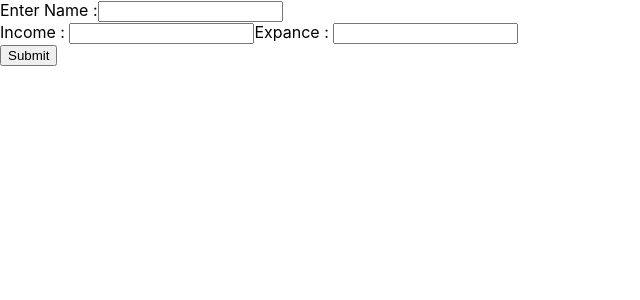
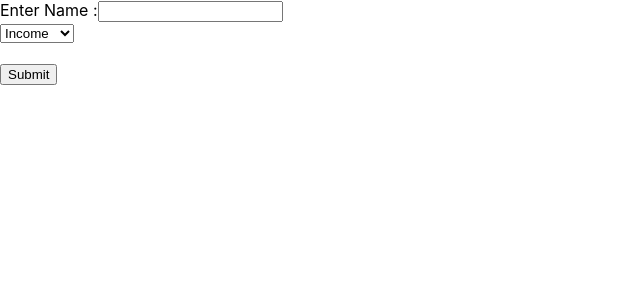
Before and after one commit to mansiakbari/Budget, a React (Create React App) app in the folder cost-app/: page / in a window 1280 px wide. Shown: the top 300 px of the page, without its empty margins (0-640 px from the left). Built offline with nearby package versions, Linux system fonts and the light colour scheme.

Commit message:
Add dropdown

```diff
--- a/cost-app/src/Addcost.js
+++ b/cost-app/src/Addcost.js
@@ -1,14 +1,25 @@
-import React from "react";
+import React, { useState } from "react";
 
 const Addcost = () => {
+  const [selectedOption, setSelectedOption] = useState("Income..");
+
+  function handleSelectChange(event) {
+    setSelectedOption(event.target.value);
+  }
+  function setData() {
+    document.write();
+  }
   return (
     <div>
       Enter Name :<input type="text"></input>
       <br></br>
-      Income : <input type="number"></input>
-      Expance : <input type="number"></input>
+      <select value={selectedOption} onChange={handleSelectChange}>
+        <option value="income">Income</option>
+        <option value="expence">Expense</option>
+      </select>
       <br></br>
-      <button>Submit</button>
+      <br></br>
+      <button onClick={setData}>Submit</button>
     </div>
   );
 };
--- a/cost-app/src/App.css
+++ b/cost-app/src/App.css
@@ -1,38 +1,3 @@
 .App {
   text-align: center;
 }
-
-.App-logo {
-  height: 40vmin;
-  pointer-events: none;
-}
-
-@media (prefers-reduced-motion: no-preference) {
-  .App-logo {
-    animation: App-logo-spin infinite 20s linear;
-  }
-}
-
-.App-header {
-  background-color: #282c34;
-  min-height: 100vh;
-  display: flex;
-  flex-direction: column;
-  align-items: center;
-  justify-content: center;
-  font-size: calc(10px + 2vmin);
-  color: white;
-}
-
-.App-link {
-  color: #61dafb;
-}
-
-@keyframes App-logo-spin {
-  from {
-    transform: rotate(0deg);
-  }
-  to {
-    transform: rotate(360deg);
-  }
-}
--- a/cost-app/src/App.js
+++ b/cost-app/src/App.js
@@ -1,12 +1,10 @@
 import Addcost from "./Addcost";
 import "./App.css";
 
-function App() {
-  return (
-    <div>
-      <Addcost />
-    </div>
-  );
-}
+const App = () => (
+  <div>
+    <Addcost />
+  </div>
+);
 
 export default App;
```
